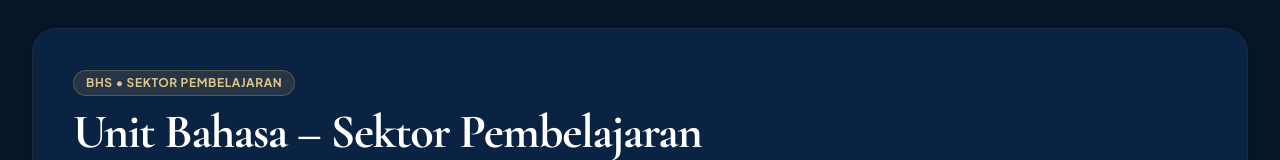
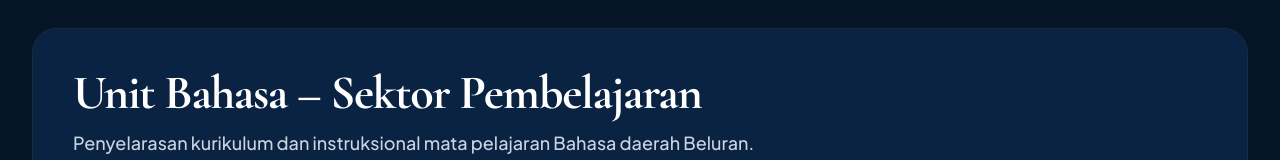
Before and after one commit to muhdfirman881-ui/spb-ppdbeluran, a Next.js app: page / in a window 1280 px wide. Both pictures are taken after a click on the element 226 px from the left and 2941 px from the top of the page. Shown: the part 218-378 px from the top of the page. Built offline with nearby package versions, Linux system fonts and the light colour scheme; no server answers.

Commit message:
feat: buang lencana kod unit dan sektor pembelajaran pada paparan unit

```diff
--- a/src/components/UnitDetailView.tsx
+++ b/src/components/UnitDetailView.tsx
@@ -89,9 +89,7 @@ export const UnitDetailView: React.FC<UnitDetailViewProps> = ({
         {/* Unit Hero Banner */}
         <div className="bg-white dark:bg-gov-navy-900 rounded-3xl border border-slate-200 dark:border-slate-800 p-6 sm:p-10 shadow-sm relative overflow-hidden">
           <div className="relative z-10 max-w-4xl">
-            <span className="inline-block px-3 py-1 rounded-full text-xs font-bold tracking-wider uppercase bg-gov-gold-500/15 text-gov-gold-600 dark:text-gov-gold-400 mb-3 border border-gov-gold-500/30">
-              {unit.unitCode} &bull; Sektor Pembelajaran
-            </span>
+
             <h1 className="font-serif text-3xl sm:text-5xl font-extrabold text-gov-navy-900 dark:text-white tracking-tight leading-tight">
               {unit.title || unit.unitName}
             </h1>
```
